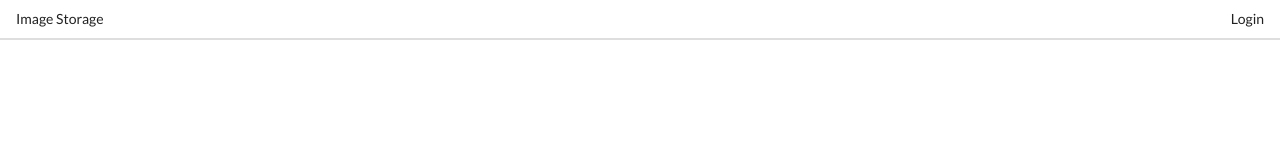
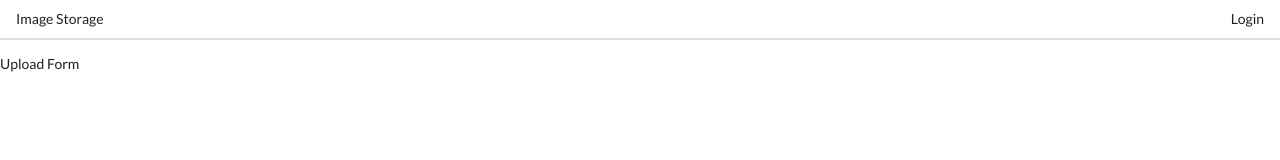
Before and after one commit to jrxavier/vue-images, a Vue app: page /upload in a window 1280 px wide. Shown: the top 160 px of the page. Built offline with nearby package versions, Linux system fonts and the light colour scheme.

Commit message:
Navigation with router-link

```diff
--- a/src/components/AppHeader.vue
+++ b/src/components/AppHeader.vue
@@ -1,12 +1,12 @@
 <template>
   <div class="ui secondary pointing menu">
-    <a href="/" class="item">
+    <router-link to="/"  class="item">
       Image Storage
-    </a>
+    </router-link>
     <div class="right menu">
       <div v-if="isLoggedIn" class="horizontal">
-        <a class="item">Gallery</a>
-        <a class="item">Upload</a>
+        <router-link to="/" class="item">Gallery</router-link>
+        <router-link to="/upload" class="item">Upload</router-link>
         <a class="item" @click="logout">Logout</a>
       </div>
       <a v-else href="#" class="ui item" @click="login">
--- /dev/null
+++ b/src/components/ImageList.vue
@@ -0,0 +1,11 @@
+<template>
+  <div>
+    Image List
+  </div>
+</template>
+
+<script>
+export default {
+  name: 'ImageList'
+}
+</script>
--- /dev/null
+++ b/src/components/UploadForm.vue
@@ -0,0 +1,11 @@
+<template>
+  <div>
+    Upload Form
+  </div>
+</template>
+
+<script>
+export default {
+  name: 'UploadForm'
+}
+</script>
--- a/src/main.js
+++ b/src/main.js
@@ -4,13 +4,17 @@
 import store from './store';
 import VueRouter from 'vue-router';
 import AuthHandler from './components/AuthHandler';
+import ImageList from './components/ImageList';
+import UpdloadForm from './components/UploadForm';
 
 Vue.use(vueRouter);
 
 export const router = new VueRouter({
     mode: 'history',
     routes: [
-        { path: '/oauth2/callback', component: AuthHandler }
+        { path: '/oauth2/callback', component: AuthHandler },
+        { path: '/list', component: ImageList },
+        { path: '/upload', component: UpdloadForm }
     ]
 })
 
```
